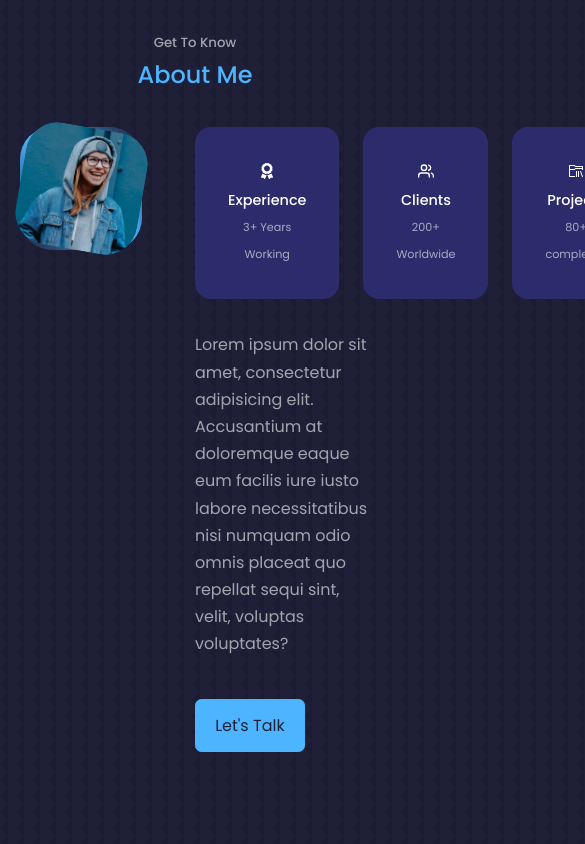
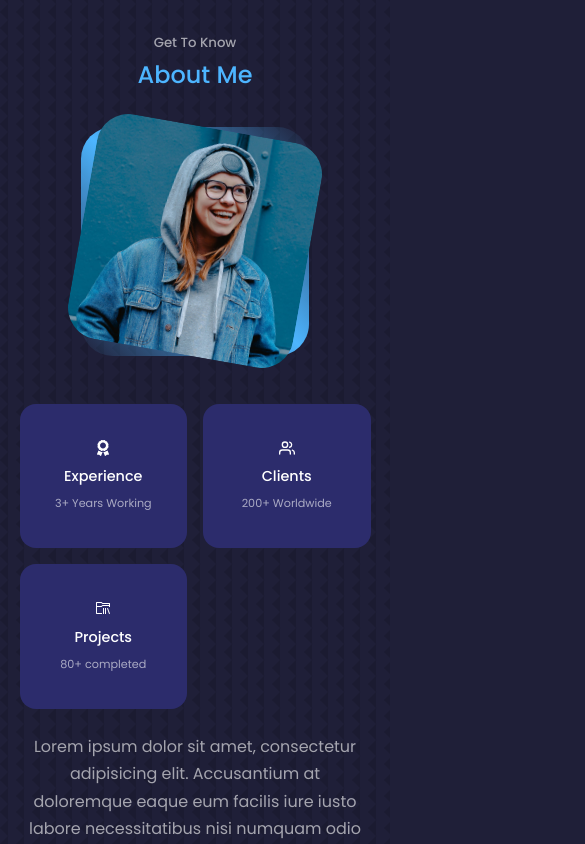
Before and after one commit to Lougles/portfolio, a React (Create React App) app: page / in a window 390 px wide. Shown: the part 940-1784 px from the top of the page, 585 px wide, since content can reach past the window. Built offline with nearby package versions, Linux system fonts and the light colour scheme.

Commit message:
added tablet and mobile styles for about section

```diff
--- a/src/components/about/about.css
+++ b/src/components/about/about.css
@@ -70,10 +70,36 @@
 /* ===================== MEDIA QUERIES (MEDIUM DEVICES) ================== */
 
 @media screen and (max-width: 1024px){
+    .about__container {
+        grid-template-columns: 1fr;
+        gap: 0;
+    }
 
+    .about__me {
+        width: 50%;
+        margin: 2rem auto 4rem;
+    }
+
+    .about__content p {
+        margin: 1rem 0 1.5rem;
+    }
 }
 
 /* ===================== MEDIA QUERIES (SMALL DEVICES) ================== */
 
 @media screen and (max-width: 600px){
+    .about__me {
+        width: 65%;
+        margin: 0 auto 3rem;
+    }
+    .about__cards {
+        grid-template-columns: 1fr 1fr;
+        gap: 1rem;
+    }
+    .about__content {
+        text-align: center;
+    }
+    .about__content p {
+        margin: 1.5rem 0;
+    }
 }
```
